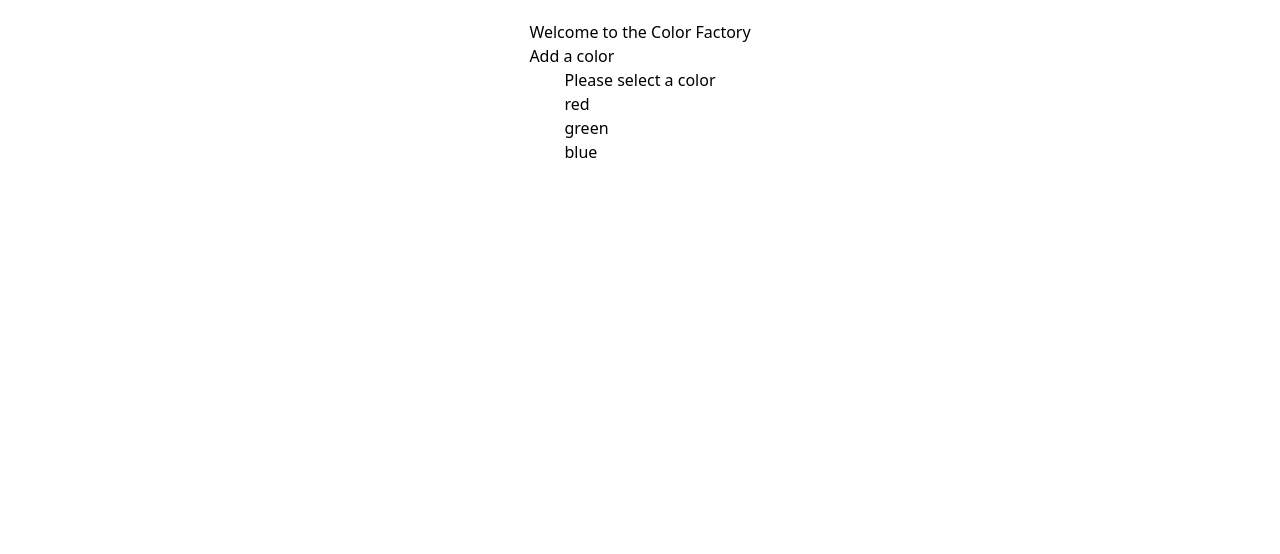
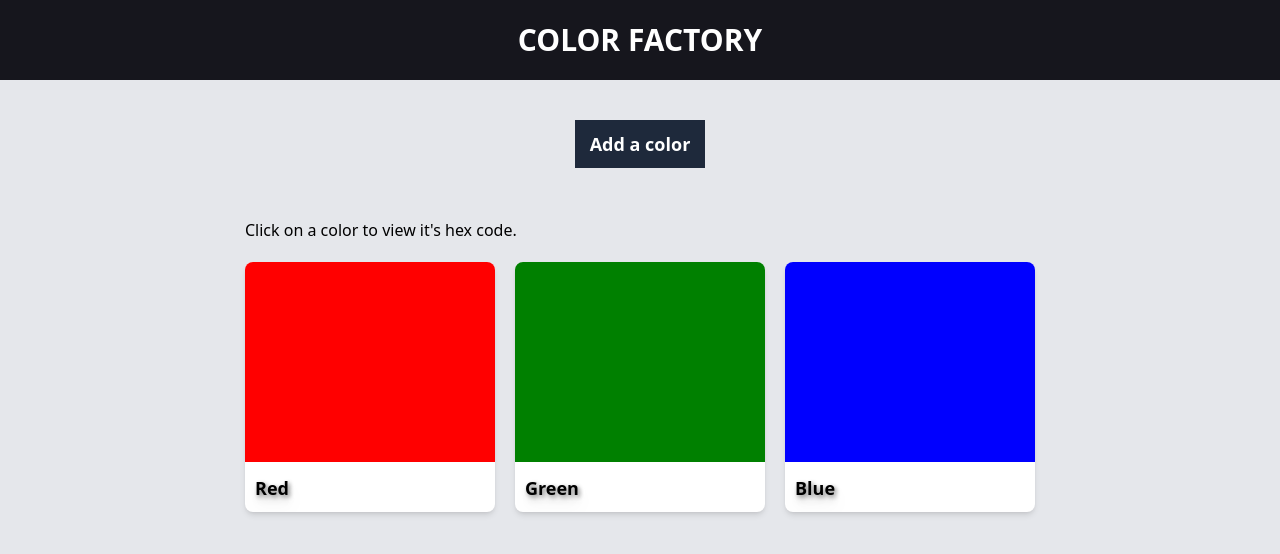
Before and after one commit to Cornerstone-04/color-factory, a React (Create React App) app: page / in a window 1280 px wide. Shown: the top 554 px of the page. Built offline with nearby package versions, Linux system fonts and the light colour scheme.

Commit message:
style: Add home page styling

```diff
--- a/src/screens/Home.jsx
+++ b/src/screens/Home.jsx
@@ -4,19 +4,41 @@ import homeData from "../data/home";
 
 const Home = () => {
   return (
-    <div className="min-h-screen p-[20px] flex flex-col items-center ">
-      <div>
-        <h2>Welcome to the Color Factory</h2>
-        <Link to="/add-color">Add a color</Link>
+    <div className="min-h-screen flex flex-col items-center pb-[40px] bg-gray-200 gap-[50px]">
+      <div className="w-full flex flex-col items-center gap-[40px]">
+        <h2 className="h-[80px] flex justify-center items-center w-full bg-[#16161d] text-white font-bold text-3xl uppercase">
+          Color Factory
+        </h2>
+        <Link
+          to="/add-color"
+          className="py-[10px] px-[15px] bg-slate-800 text-white font-bold text-lg"
+        >
+          Add a color
+        </Link>
       </div>
 
-      <div>
-        <h2>Please select a color</h2>
-        {homeData?.map(({ id, name, link }) => (
-          <div key={id}>
-            <Link to={link}>{name}</Link>
-          </div>
-        ))}
+      <div className="flex flex-col justify-center items-center sm:items-start gap-[20px]">
+        <h2>Click on a color to view it's hex code.</h2>
+        <div className="grid sm:grid-cols-2 lg:grid-cols-3 gap-[20px] place-items-center place-content-center">
+          {homeData?.map(({ id, name, link }) => (
+            <Link
+              key={id}
+              className="w-[250px] lg:w-[250px] h-[250px] flex flex-col justify-between bg-white rounded-lg overflow-hidden shadow-md"
+              to={link}
+            >
+              <div
+                style={{ backgroundColor: name }}
+                className="w-full h-[80%]"
+              ></div>
+              <span
+                className="capitalize pb-[10px] pl-[10px] drop-shadow-lg font-bold text-lg"
+                style={{ textShadow: "2px 2px 4px #888" }}
+              >
+                {name}
+              </span>
+            </Link>
+          ))}
+        </div>
       </div>
     </div>
   );
```
